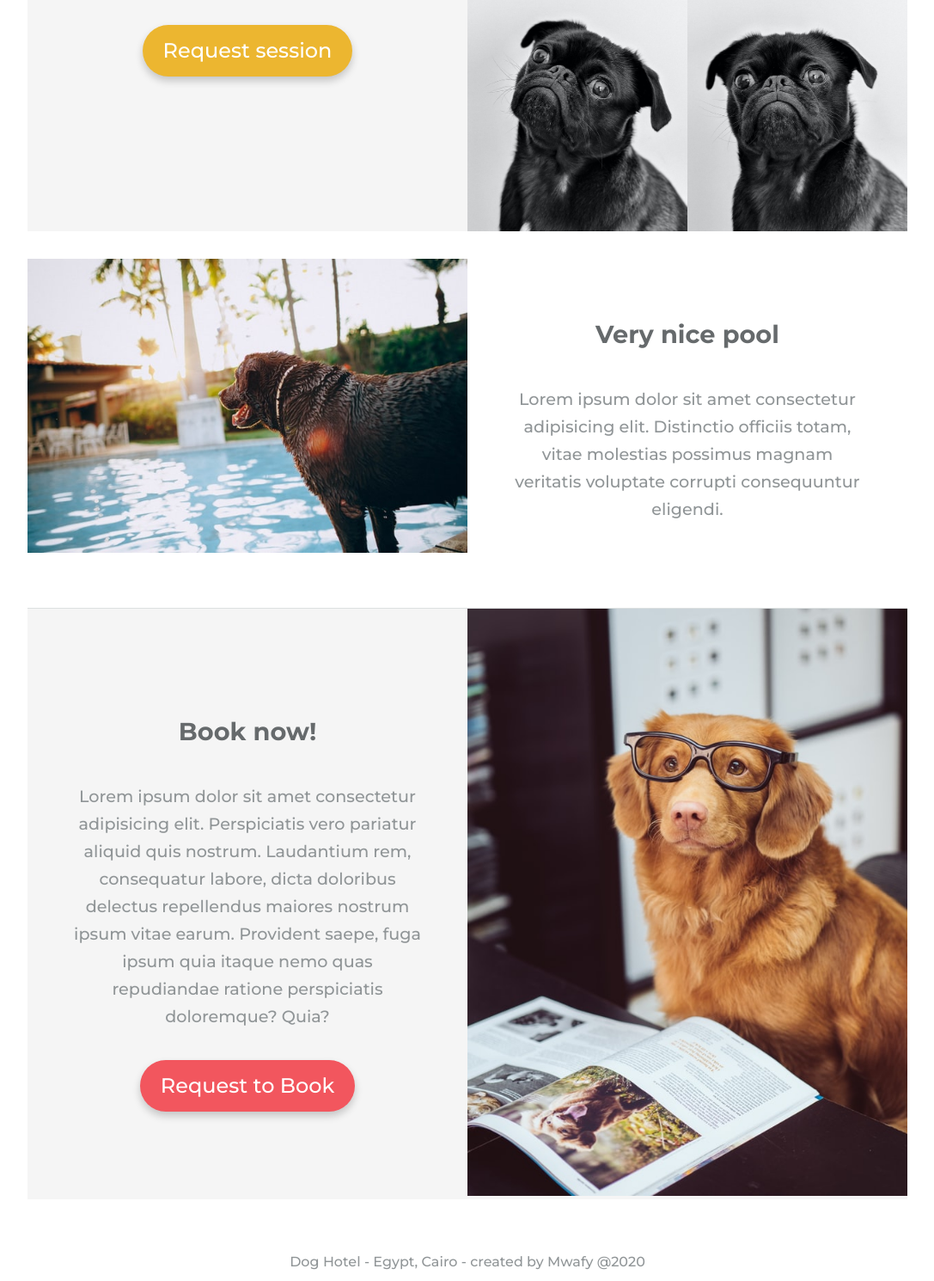
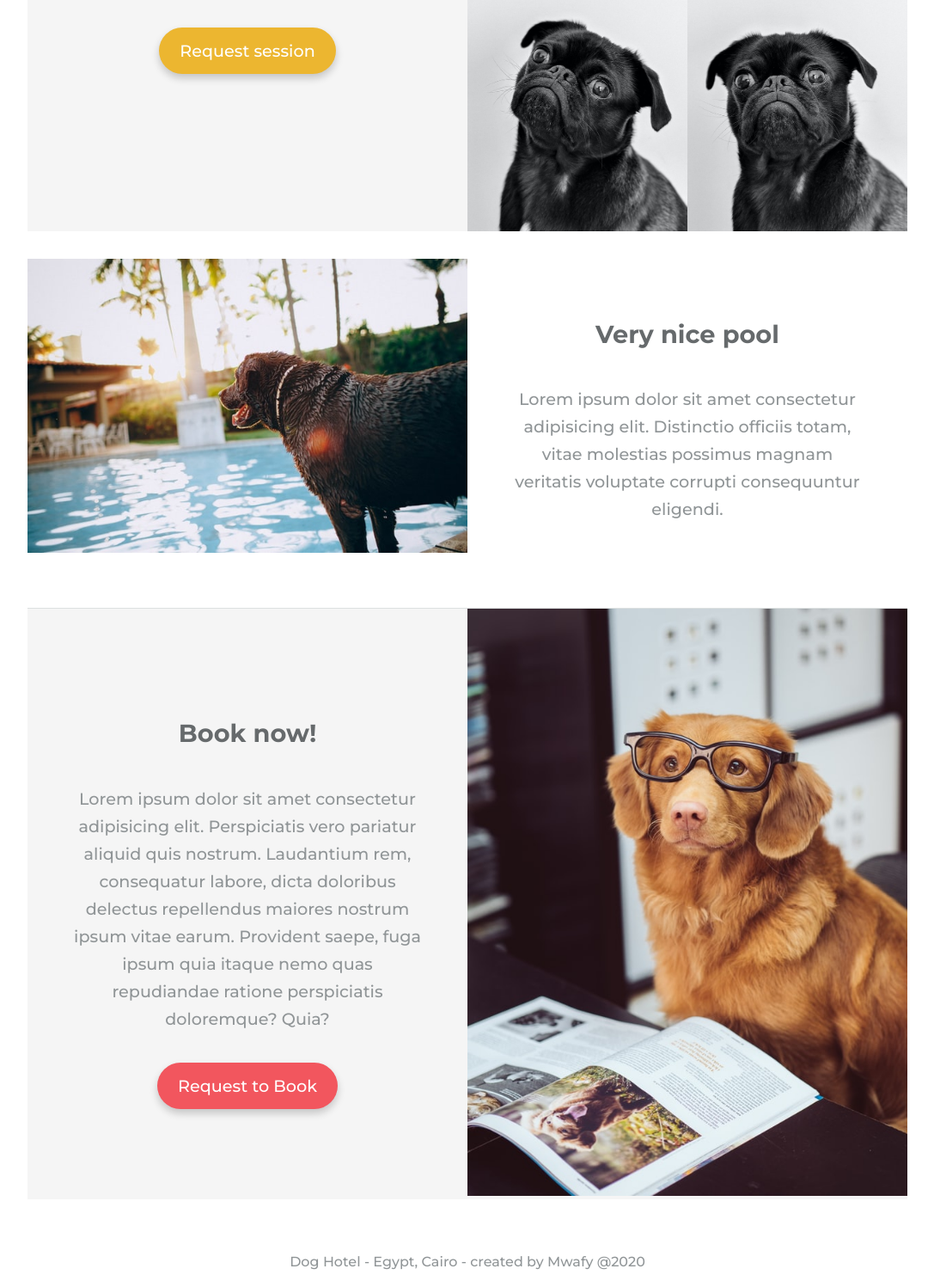
Before and after one commit to mwafy092/Udacity-Landing-Page, a plain HTML site: page index.html in a window 1280 px wide. Shown: the part 2187-3677 px from the top of the page at 86% size, without its empty margins (96-1183 px from the left). Drawn offline with Linux system fonts and the light colour scheme.

Commit message:
HTML final update

```diff
--- a/css/main.css
+++ b/css/main.css
@@ -170,7 +170,7 @@ cite {
 
 .shots-button {
     padding: 1rem 1.5rem;
-    font-size: 1.5rem;
+    font-size: 1.2rem;
     font-weight: 500;
     color: #fff;
     border-radius: 5rem;
@@ -245,7 +245,7 @@ cite {
 
 .booking-button {
     padding: 1rem 1.5rem;
-    font-size: 1.5rem;
+    font-size: 1.2rem;
     font-weight: 500;
     color: #fff;
     border-radius: 5rem;
@@ -281,7 +281,9 @@ footer {
 
 
 @media(min-width: 1000px) {
-
+    body {
+        font-size: 16px;
+    }
     main {
         width: 80%;
         margin: auto;
--- a/js/app.js
+++ b/js/app.js
@@ -0,0 +1 @@
+console.log('test')
```
